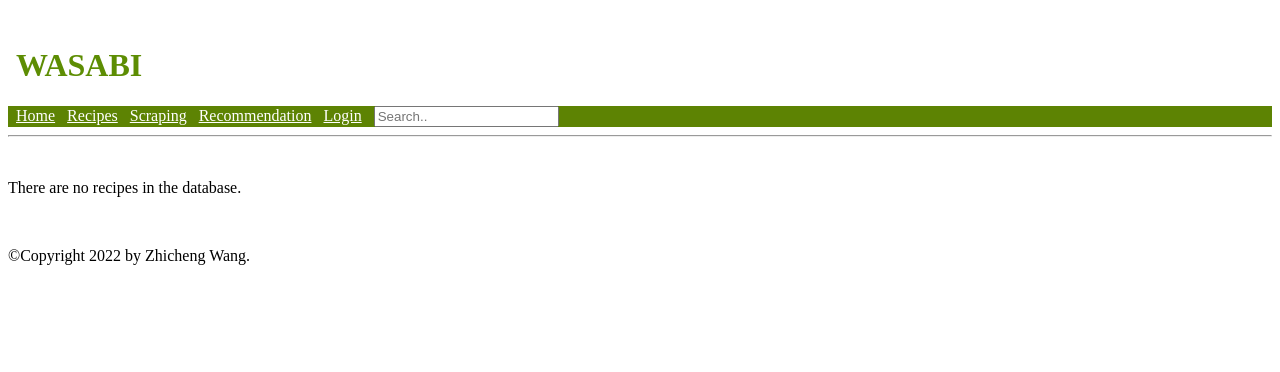
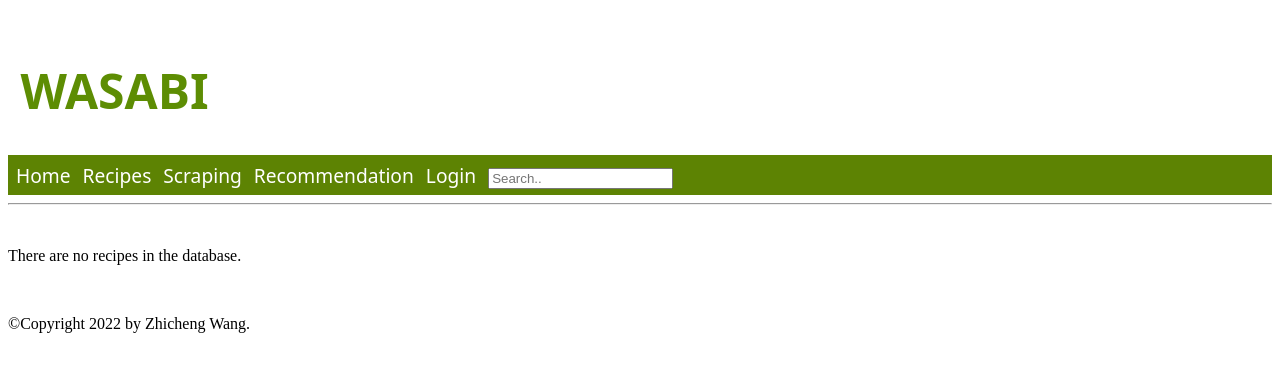
Before and after one commit to Dogecat0/Wasabi, a Django app: page /recipes/ in a window 1280 px wide. Shown: the top 372 px of the page. Run offline with Django 4.2, Linux system fonts and the light colour scheme; data that the repository does not hold is empty.

Commit message:
Update top navbar template and css

```diff
--- a/static/css/styles.css
+++ b/static/css/styles.css
@@ -1,11 +1,19 @@
 h1 {
+    font-family: system-ui;
     color: rgb(93, 141, 3);
+    font-size: 300%;
   }
 
 a.nav-link{
-    color:rgb(255, 255, 255)
+    font-family: system-ui;
+    color: rgb(255, 255, 255);
+    font-size: 120%;
+    text-decoration: none;
 }
 
 a.user-authentication{
-  color:rgb(255, 255, 255)
+  font-family: system-ui;
+  color: rgb(255, 255, 255);
+  font-size: 120%;
+  text-decoration: none;
 }
--- a/templates/base.html
+++ b/templates/base.html
@@ -14,7 +14,7 @@
       <h1>&nbsp;WASABI</h1>
     </header>
     {% block topnav %}
-    <nav class="topnav" style="background-color: #5d8303;">
+    <nav class="topnav" style="background-color: #5d8303; padding:0.5% 0">
       <div class="container-fluid">
         <div class="navbar">
           &nbsp;&nbsp;<a class="nav-link" href="{% url 'index' %}">Home</a>
```
